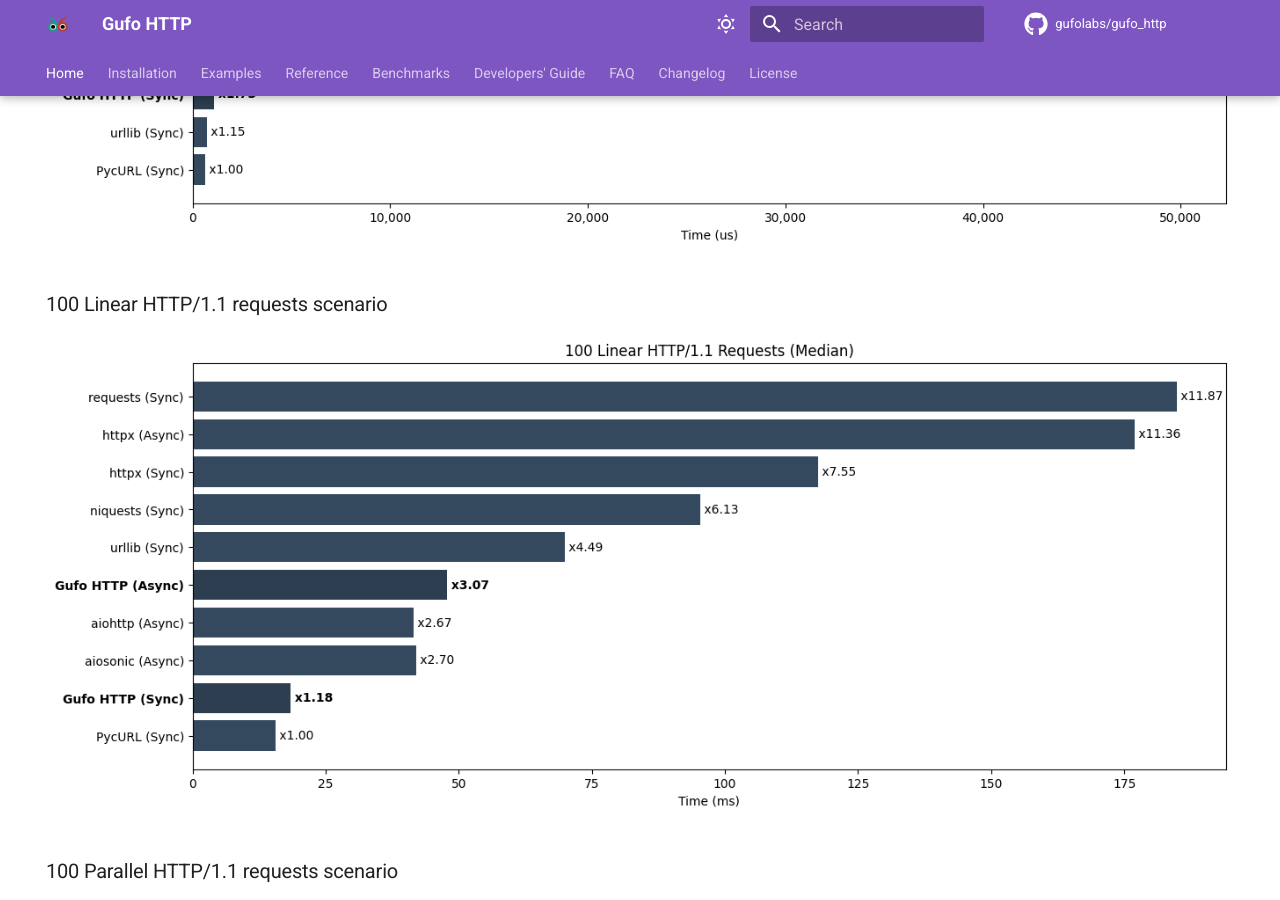
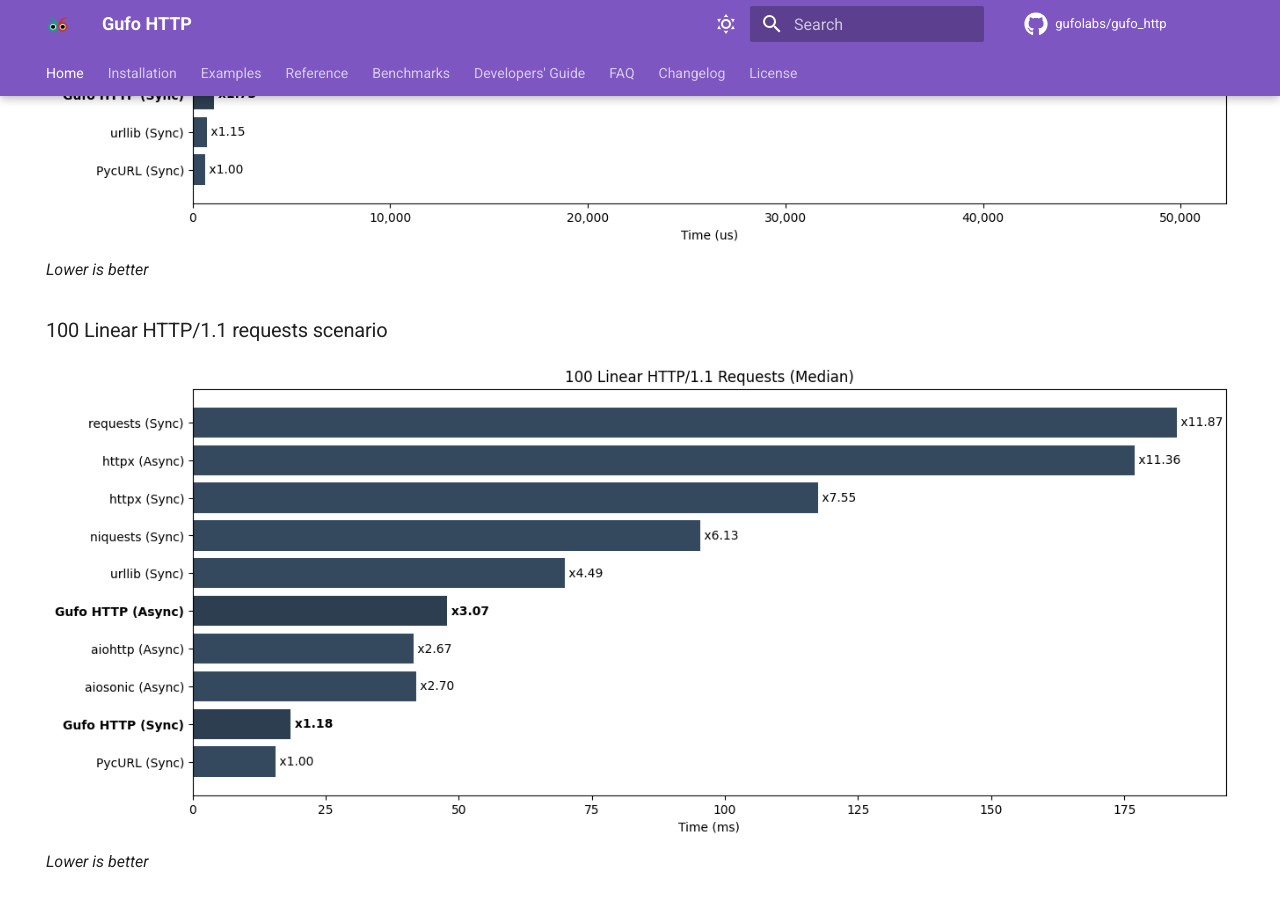
Before and after one commit to gufolabs/gufo_http, an MkDocs documentation site: the page built from docs/index.md, in a window 1280 px wide and 900 px high, scrolled down 1578 px. Built offline with MkDocs 1.6.1 and Material for MkDocs 9.7.7, drawn with Linux system fonts in a browser that asks for light colours; comment, search, counter and statistics services are not loaded.

Commit message:
Additional charts explanations

```diff
--- a/docs/index.md
+++ b/docs/index.md
@@ -49,14 +49,17 @@
 ### Single HTTP/1.1 requests scenario
 
 ![Single requests](single_x100_1k.png)
+*Lower is better*
 
 ### 100 Linear HTTP/1.1 requests scenario
 
 ![Linear requests](linear_x100_1k.png)
+*Lower is better*
 
 ### 100 Parallel HTTP/1.1 requests scenario
 
 ![Parallel requests](p4_x100_1k.png)
+*Lower is better*
 
 Refer to [benchmarks](benchmarks.md) for details.
 
```
Also changed, not shown: README.md (+3 -0 lines).
